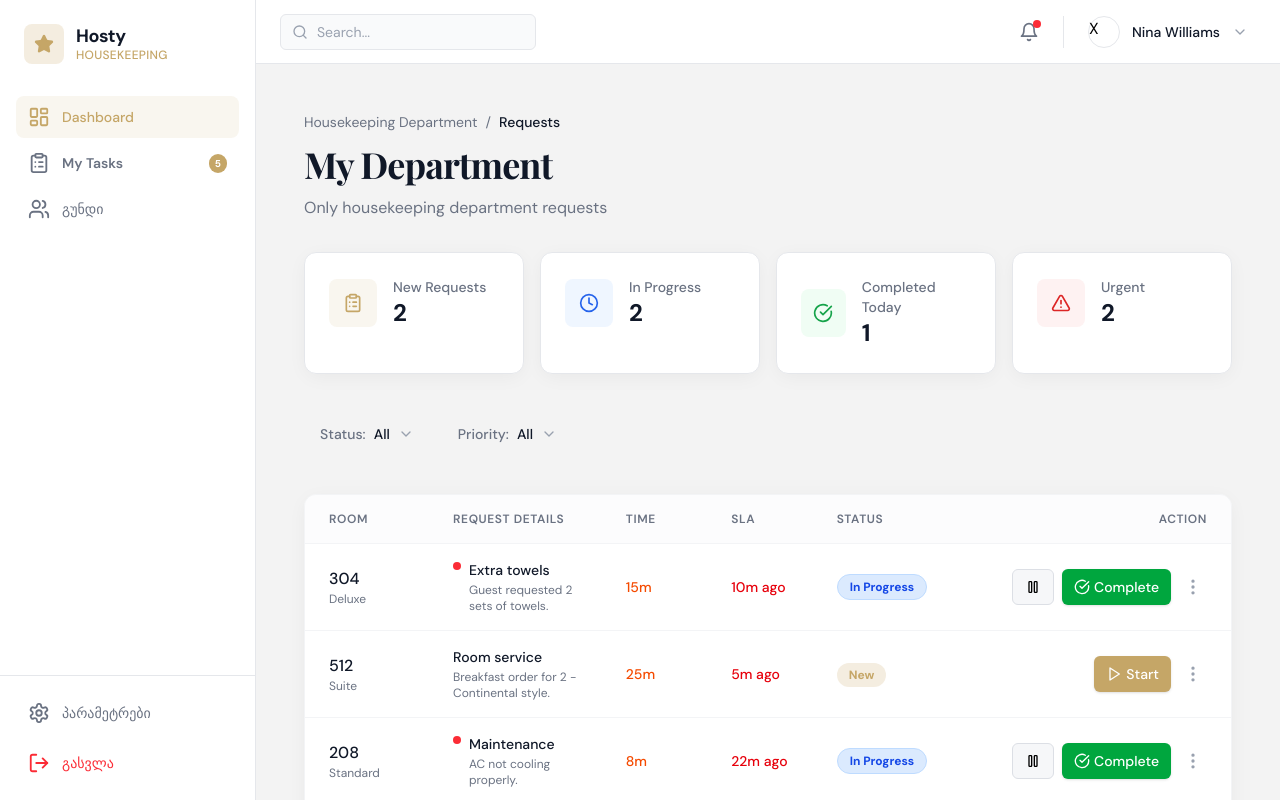
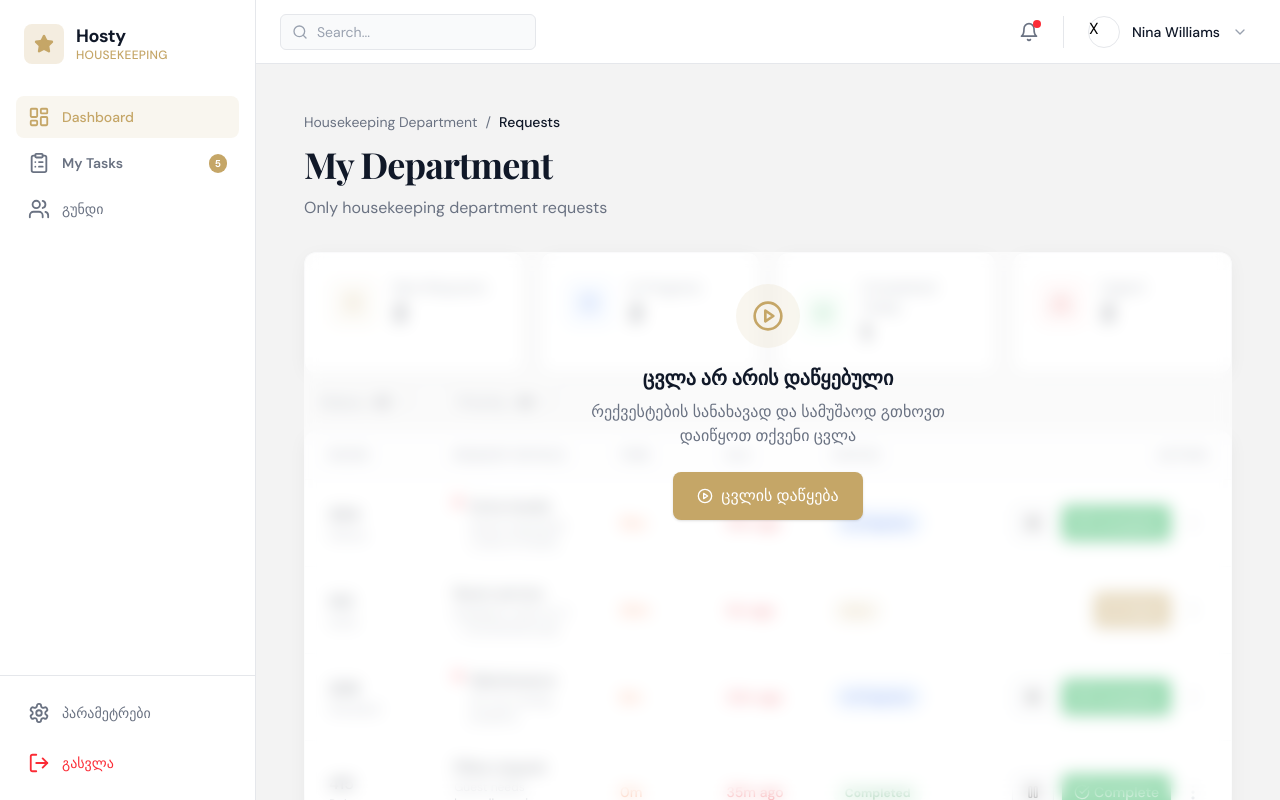
Before and after one commit to AchiGel/hosty_client_staff, a React (Vite) app: page / in a window 1280 px wide. Built offline with nearby package versions, Linux system fonts and the light colour scheme; a web font is replaced by a local one.

Commit message:
feature/add requests blur

```diff
--- /dev/null
+++ b/src/components/main/MainDashboardBlur.tsx
@@ -0,0 +1,51 @@
+const MainDashboardBlur = () => {
+  return (
+    <div className="absolute inset-0 z-10 flex  justify-center bg-white/60 backdrop-blur-sm rounded-xl">
+      <div className="text-center p-8">
+        <div className="mx-auto mb-4 h-16 w-16 rounded-full bg-[#c5a667]/10 flex items-center justify-center">
+          <svg
+            xmlns="http://www.w3.org/2000/svg"
+            width="24"
+            height="24"
+            viewBox="0 0 24 24"
+            fill="none"
+            stroke="currentColor"
+            strokeWidth="2"
+            strokeLinecap="round"
+            strokeLinejoin="round"
+            className="lucide lucide-circle-play h-8 w-8 text-[#c5a667]"
+          >
+            <circle cx="12" cy="12" r="10"></circle>
+            <polygon points="10 8 16 12 10 16 10 8"></polygon>
+          </svg>
+        </div>
+        <h3 className="text-xl font-semibold text-gray-900 mb-2">
+          ცვლა არ არის დაწყებული
+        </h3>
+        <p className="text-gray-500 mb-6 max-w-sm">
+          რექვესტების სანახავად და სამუშაოდ გთხოვთ დაიწყოთ თქვენი ცვლა
+        </p>
+        <button className="inline-flex items-center justify-center whitespace-nowrap font-medium ring-offset-background transition-all duration-200 focus-visible:outline-none focus-visible:ring-2 focus-visible:ring-ring focus-visible:ring-offset-2 disabled:pointer-events-none disabled:opacity-50 [&_svg]:pointer-events-none [&_svg]:size-4 [&_svg]:shrink-0 shadow-sm hover:shadow-md h-12 rounded-lg px-6 text-base bg-[#c5a667] hover:bg-[#b09358] text-white gap-2">
+          <svg
+            xmlns="http://www.w3.org/2000/svg"
+            width="24"
+            height="24"
+            viewBox="0 0 24 24"
+            fill="none"
+            stroke="currentColor"
+            strokeWidth="2"
+            strokeLinecap="round"
+            strokeLinejoin="round"
+            className="lucide lucide-circle-play h-5 w-5"
+          >
+            <circle cx="12" cy="12" r="10"></circle>
+            <polygon points="10 8 16 12 10 16 10 8"></polygon>
+          </svg>
+          ცვლის დაწყება
+        </button>
+      </div>
+    </div>
+  );
+};
+
+export default MainDashboardBlur;
--- a/src/constants/tableRequest.tsx
+++ b/src/constants/tableRequest.tsx
@@ -132,116 +132,6 @@ export const DASHBOARD_TABLE_REQUEST_ROW = [
       hasMenu: true,
     },
   },
-  {
-    id: "req_006",
-    room: {
-      number: "319",
-      type: "Standard",
-    },
-    request: {
-      title: "Extra blankets",
-      description: "Guest requested 1 extra blanket.",
-      priority: "low",
-    },
-    timing: {
-      submittedAgo: "18m ago",
-      timeRemaining: "12m",
-    },
-    status: "In Progress",
-    actions: {
-      canPause: true,
-      canComplete: true,
-      hasMenu: true,
-    },
-  },
-  {
-    id: "req_007",
-    room: {
-      number: "725",
-      type: "Suite",
-    },
-    request: {
-      title: "Late checkout",
-      description: "Guest requesting checkout extension until 2 PM.",
-      priority: "medium",
-    },
-    timing: {
-      submittedAgo: "1m ago",
-      timeRemaining: "29m",
-    },
-    status: "New",
-    actions: {
-      canPause: false,
-      canComplete: true,
-      hasMenu: true,
-    },
-  },
-  {
-    id: "req_008",
-    room: {
-      number: "102",
-      type: "Standard",
-    },
-    request: {
-      title: "Housekeeping",
-      description: "Full room cleaning requested.",
-      priority: "high",
-    },
-    timing: {
-      submittedAgo: "45m ago",
-      timeRemaining: "5m",
-    },
-    status: "Completed",
-    actions: {
-      canPause: false,
-      canComplete: false,
-      hasMenu: true,
-    },
-  },
-  {
-    id: "req_009",
-    room: {
-      number: "527",
-      type: "Deluxe",
-    },
-    request: {
-      title: "Ice delivery",
-      description: "Guest needs ice bucket refilled.",
-      priority: "low",
-    },
-    timing: {
-      submittedAgo: "3m ago",
-      timeRemaining: "27m",
-    },
-    status: "New",
-    actions: {
-      canPause: false,
-      canComplete: true,
-      hasMenu: true,
-    },
-  },
-  {
-    id: "req_010",
-    room: {
-      number: "412",
-      type: "Suite",
-    },
-    request: {
-      title: "Mini bar restock",
-      description: "Complete minibar restock needed.",
-      priority: "medium",
-    },
-    timing: {
-      submittedAgo: "1h ago",
-      timeRemaining: "0m",
-    },
-    status: "Completed",
-    actions: {
-      canPause: false,
-      canComplete: false,
-      hasMenu: true,
-    },
-  },
 ];
 
 export const MY_TASK_TABLE_REQUEST_ROW = [
--- a/src/pages/Home.tsx
+++ b/src/pages/Home.tsx
@@ -1,3 +1,4 @@
+import MainDashboardBlur from "../components/main/MainDashboardBlur";
 import MainFilterButton from "../components/main/MainFilterButton";
 import MainRequestCard from "../components/main/MainRequestCard";
 import MainTable from "../components/main/MainTable";
@@ -16,6 +17,8 @@ const Home = () => {
         title={"My Department"}
         description={"Only housekeeping department requests"}
       />
+      <div className="relative">
+        <MainDashboardBlur />
         <div className="grid grid-cols-1 sm:grid-cols-2 lg:grid-cols-4 gap-4">
           {DASHBOARD_REQUESTS.map((r) => (
             <MainRequestCard
@@ -42,6 +45,7 @@ const Home = () => {
           tableRowData={DASHBOARD_TABLE_REQUEST_ROW}
         />
       </div>
+    </div>
   );
 };
 
```
Lines whose indentation alone changed are shown as unchanged.
